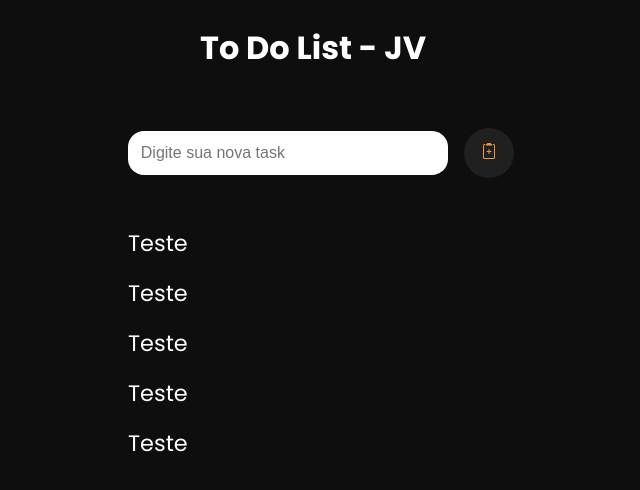
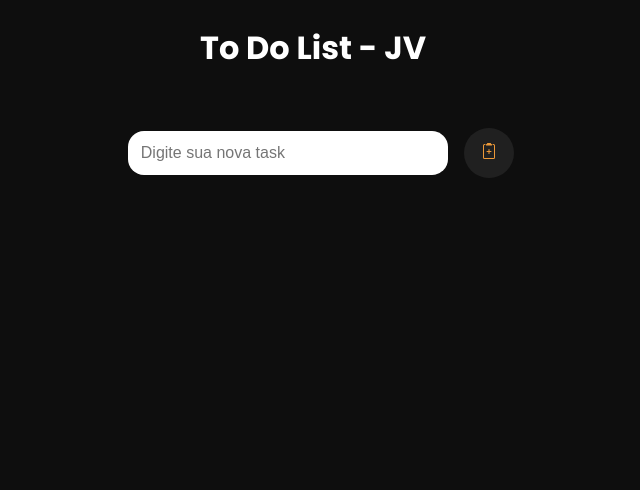
Before and after one commit to joaoramosty/todolist, a plain HTML site: page index.html in a window 1280 px wide. Shown: the whole page, without its empty margins (327-967 px from the left). Drawn offline with Linux system fonts and the light colour scheme.

Commit message:
commit html

```diff
--- a/index.html
+++ b/index.html
@@ -15,7 +15,7 @@
     <div class="content">
         <div class="content-add-item">
             <input type="text" id="input-new-task" placeholder="Digite sua nova task">
-                <button id="btn-new-task" title="Clique aqui para adicionar uma nova task"><svg xmlns="http://www.w3.org/2000/svg" width="16" height="16" fill="currentColor" class="bi bi-clipboard2-plus" viewBox="0 0 16 16">
+                <button onclick="newTask()" id="btn-new-task" title="Clique aqui para adicionar uma nova task"><svg xmlns="http://www.w3.org/2000/svg" width="16" height="16" fill="currentColor" class="bi bi-clipboard2-plus" viewBox="0 0 16 16">
                 <path d="M9.5 0a.5.5 0 0 1 .5.5.5.5 0 0 0 .5.5.5.5 0 0 1 .5.5V2a.5.5 0 0 1-.5.5h-5A.5.5 0 0 1 5 2v-.5a.5.5 0 0 1 .5-.5.5.5 0 0 0 .5-.5.5.5 0 0 1 .5-.5h3Z"/>
                 <path d="M3 2.5a.5.5 0 0 1 .5-.5H4a.5.5 0 0 0 0-1h-.5A1.5 1.5 0 0 0 2 2.5v12A1.5 1.5 0 0 0 3.5 16h9a1.5 1.5 0 0 0 1.5-1.5v-12A1.5 1.5 0 0 0 12.5 1H12a.5.5 0 0 0 0 1h.5a.5.5 0 0 1 .5.5v12a.5.5 0 0 1-.5.5h-9a.5.5 0 0 1-.5-.5v-12Z"/>
                 <path d="M8.5 6.5a.5.5 0 0 0-1 0V8H6a.5.5 0 0 0 0 1h1.5v1.5a.5.5 0 0 0 1 0V9H10a.5.5 0 0 0 0-1H8.5V6.5Z"/>
@@ -24,11 +24,6 @@
         </div>
         <div class="content-body">
             <ul id="to-do-list">
-                <li>teste</li>
-                <li>teste</li>
-                <li>teste</li>
-                <li>teste</li>
-                <li>teste</li>
             </ul>
         </div>
     </div>
```
